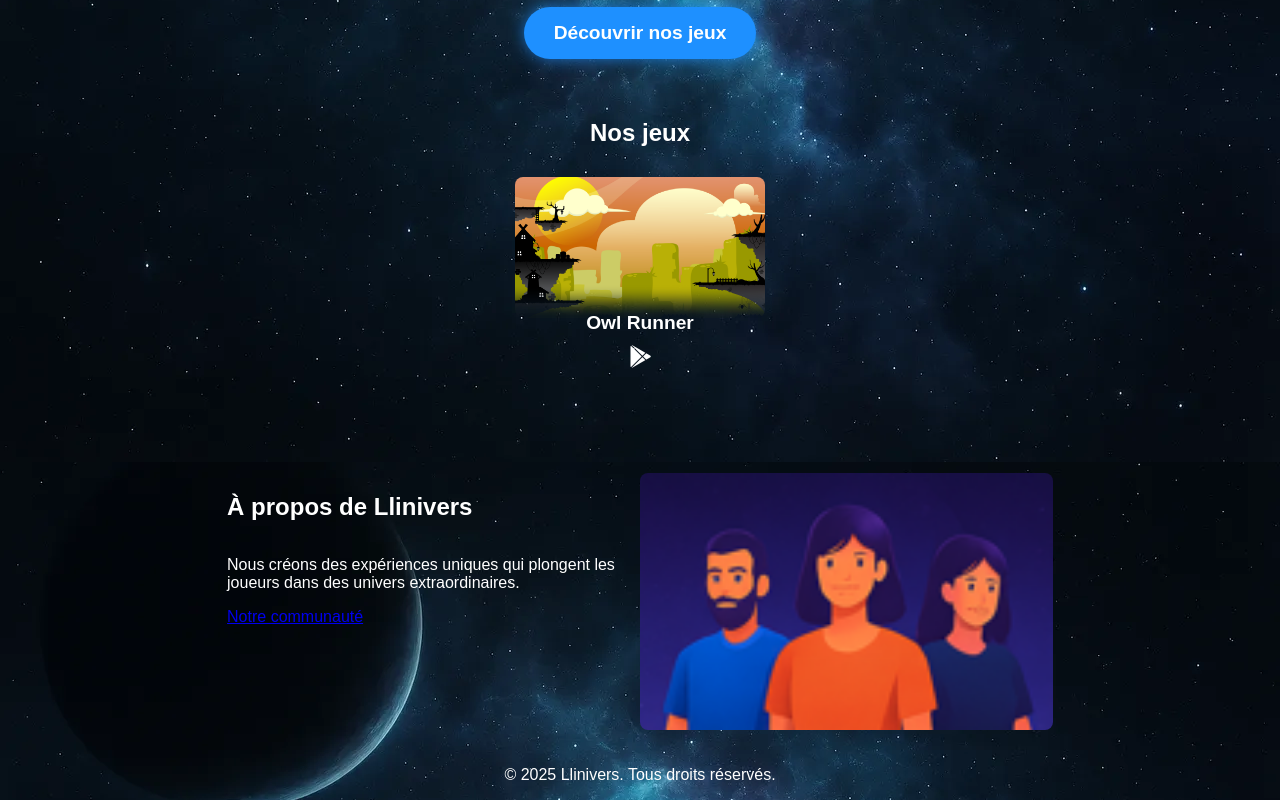
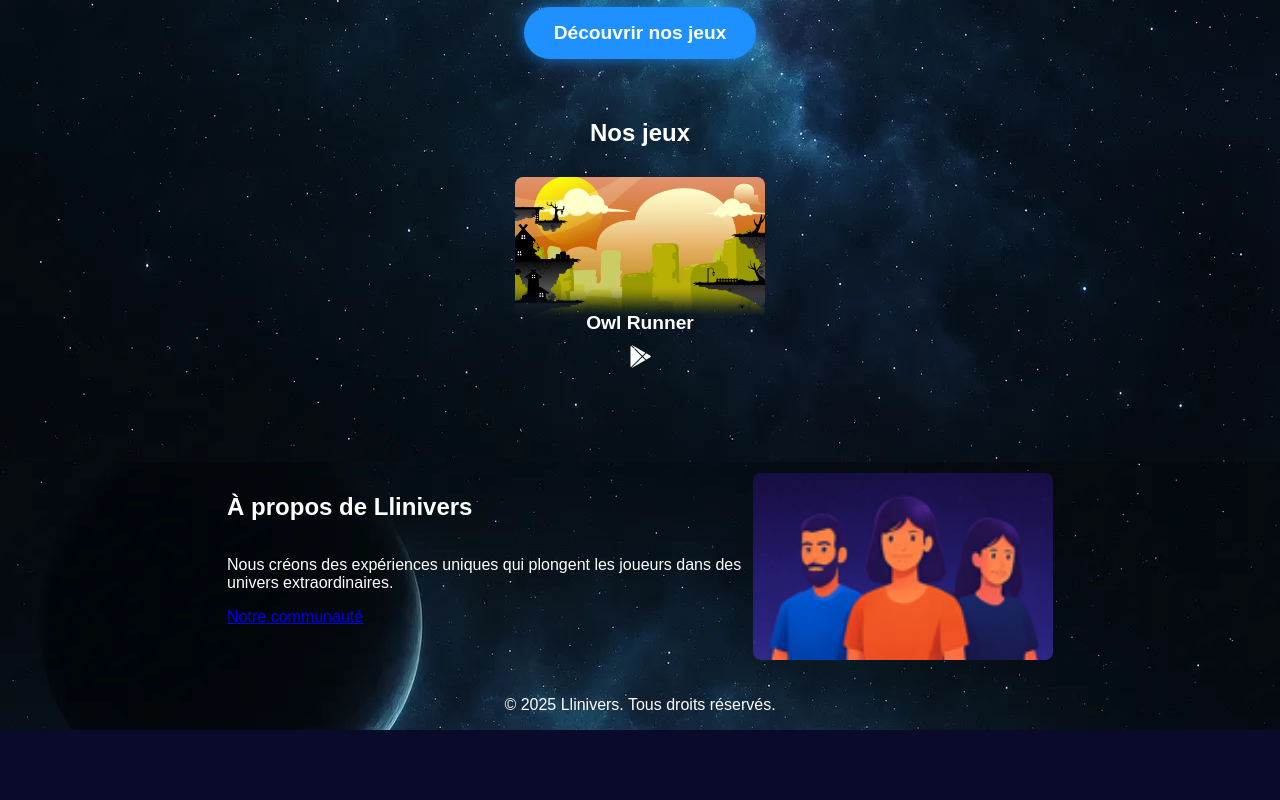
Before and after one commit to romhein-games/llinivers, a plain HTML site: page index.html in a window 1280 px wide. Shown: the part 391-1191 px from the top of the page. After the commit the page ends 1121 px from the top, so only its background shows below. Drawn offline with Linux system fonts and the light colour scheme.

Commit message:
Update style.css

```diff
--- a/style.css
+++ b/style.css
@@ -263,6 +263,9 @@ main {
 
 .about img {
     width: 100%;
+    height: auto;              /* garde le bon ratio */
+    max-width: 300px;          /* limite la taille sur grands écrans */
+    object-fit: contain;       /* évite toute déformation */
     border-radius: 8px;
 }
 
```
